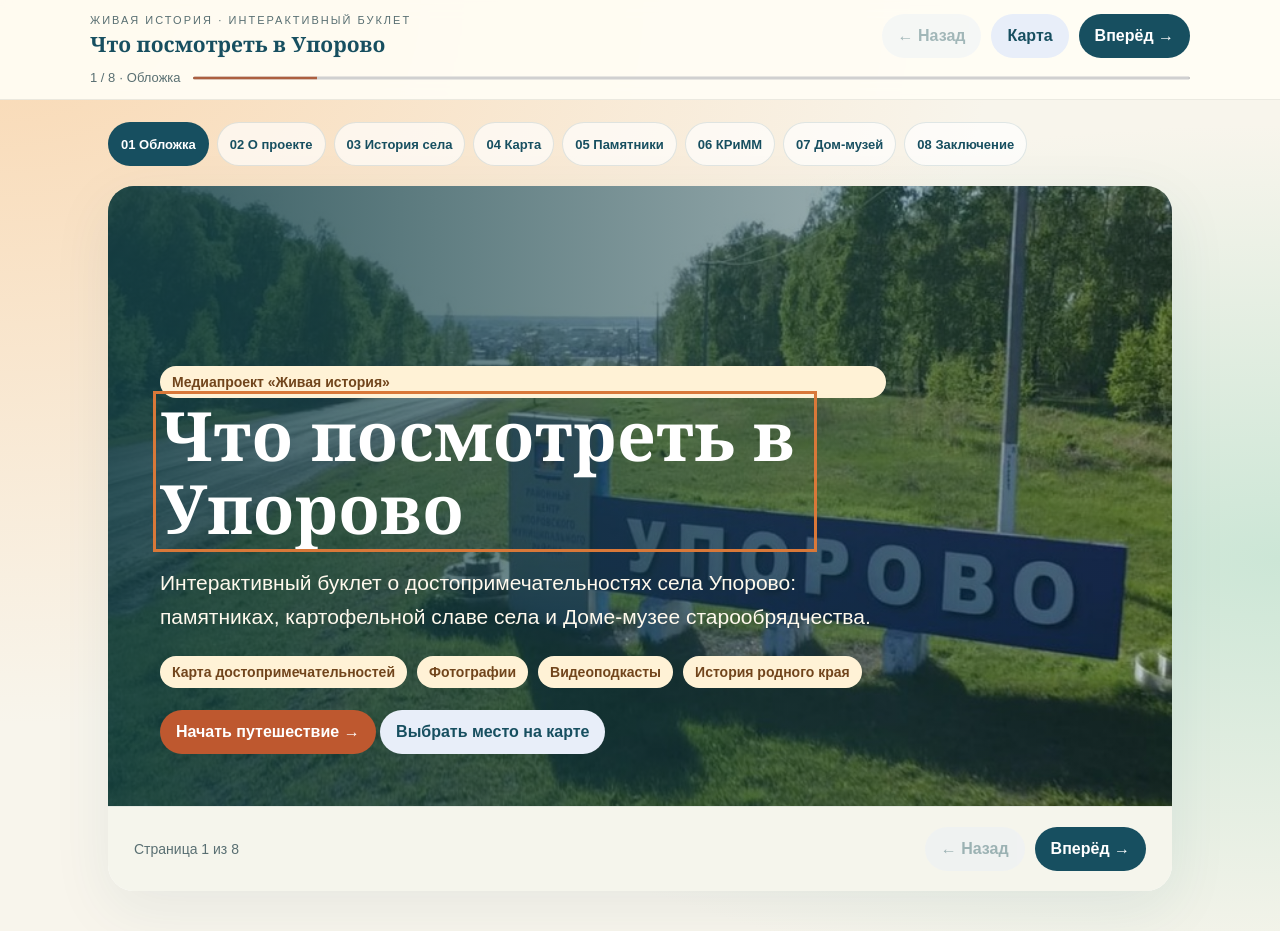
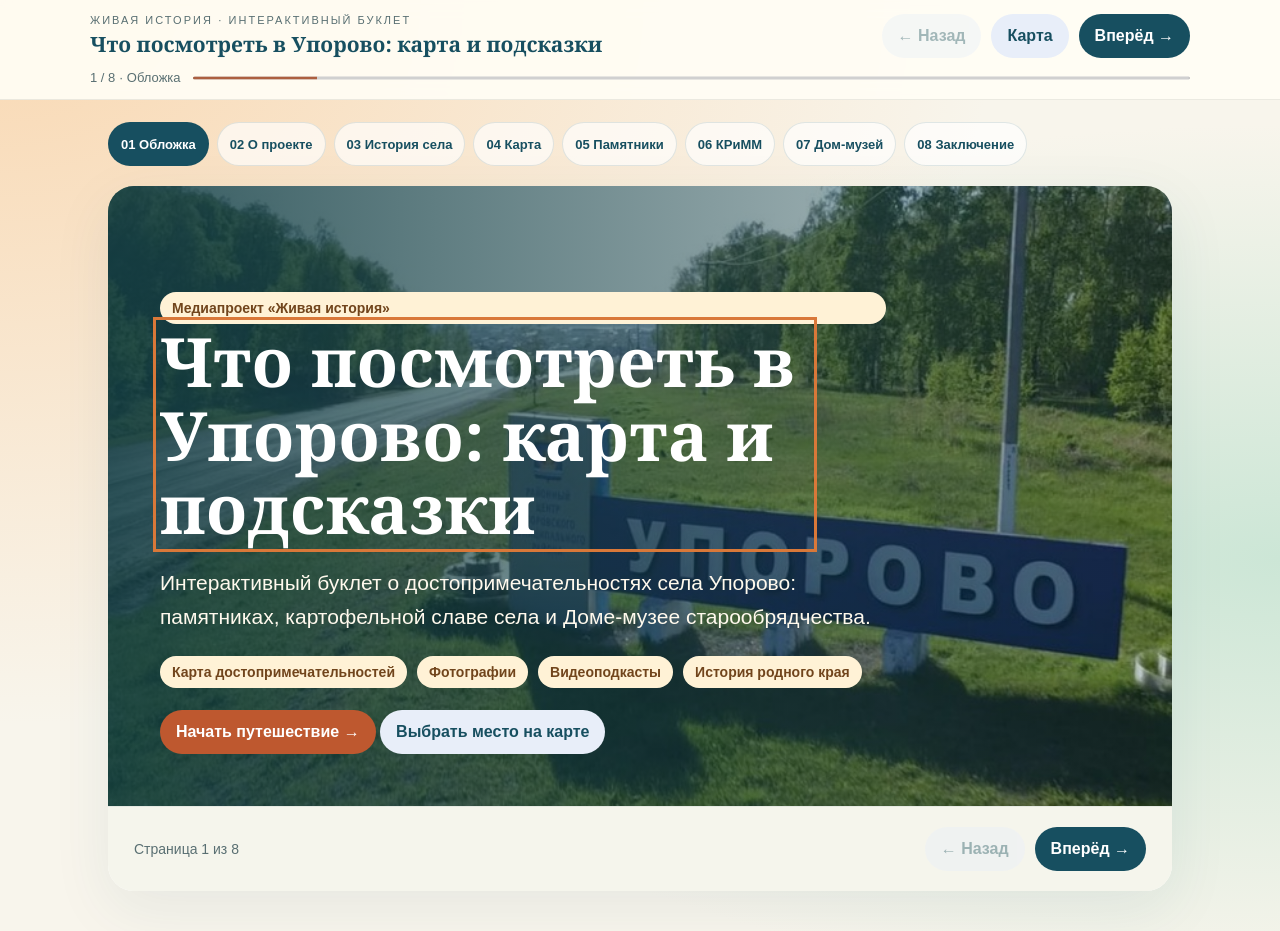
Before and after one commit to stroimdoom-code/insanity, a plain HTML site: page index.html in a window 1280 px wide. Drawn offline with Linux system fonts and the light colour scheme.

Commit message:
2 commit

```diff
--- a/index.html
+++ b/index.html
@@ -3,7 +3,7 @@
 <head>
 <meta charset="UTF-8" />
 <meta name="viewport" content="width=device-width, initial-scale=1.0" />
-<title>Что посмотреть в Упорово — интерактивный буклет</title>
+<title>Что посмотреть в Упорово: карта и подсказки</title>
 <style>
   :root{
     --bg:#f5f8fb;
@@ -212,7 +212,7 @@
 </head>
 <body>
   <header class="topbar">
-    <div class="brand"><small>Живая история · интерактивный буклет</small>Что посмотреть в Упорово</div>
+    <div class="brand"><small>Живая история · интерактивный буклет</small>Что посмотреть в Упорово: карта и подсказки</div>
     <nav class="navbtns" aria-label="Навигация по буклету">
       <button class="secondary" data-prev onclick="prevPage()">← Назад</button>
       <button class="secondary" onclick="goToPage(4)">Карта</button>
@@ -228,7 +228,7 @@
         <img src="assets/cover.jpg" alt="Упорово">
         <div class="content">
           <div class="chip">Медиапроект «Живая история»</div>
-          <h1>Что посмотреть в Упорово</h1>
+          <h1>Что посмотреть в Упорово: карта и подсказки</h1>
           <p class="lead">Интерактивный буклет о достопримечательностях села Упорово: памятниках, картофельной славе села и Доме-музее старообрядчества.</p>
           <div class="chips">
             <div class="chip">Карта достопримечательностей</div>
```
